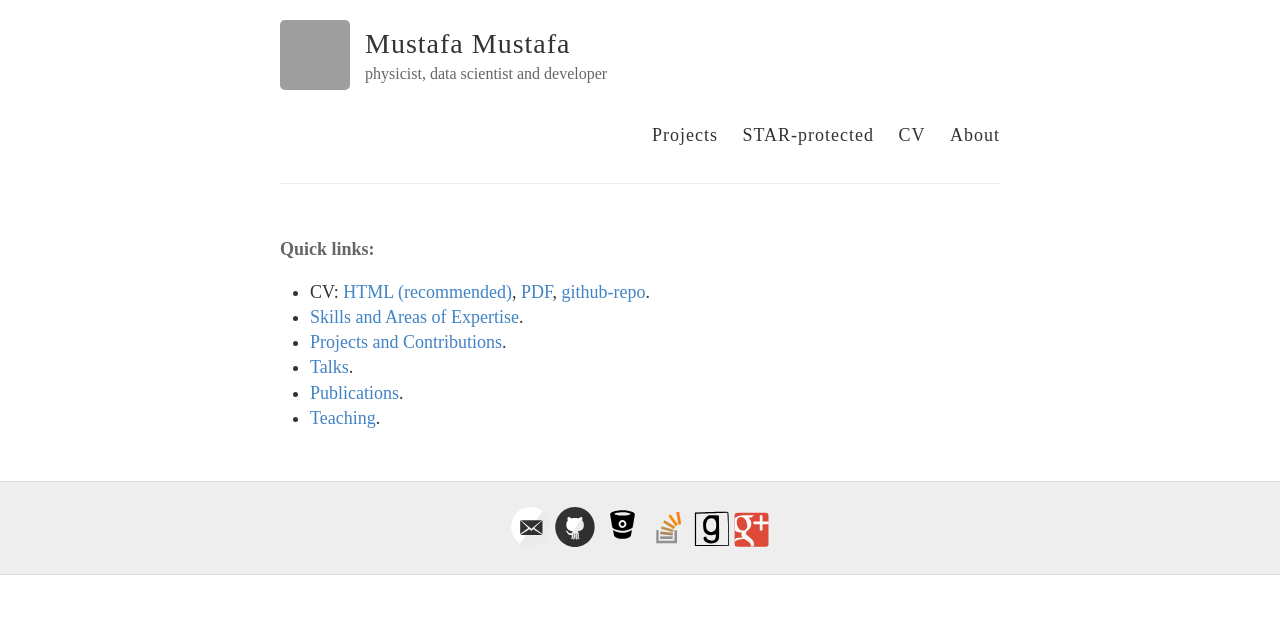
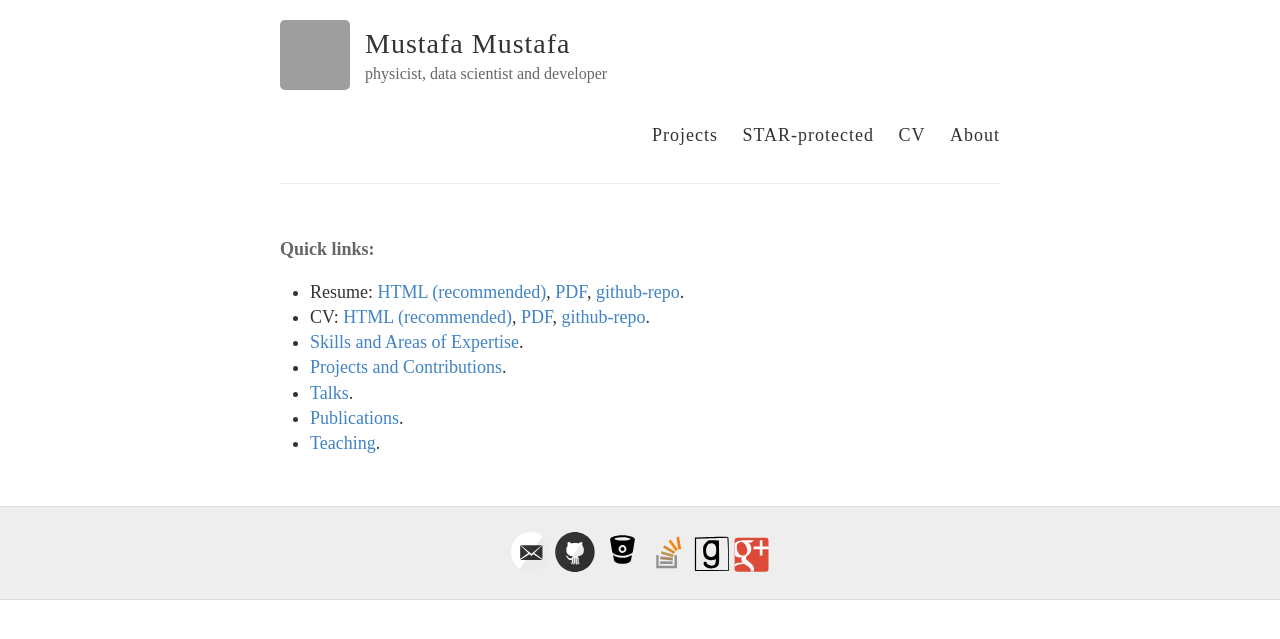
Before and after one commit to MustafaMustafa/MustafaMustafa.github.io, a Jekyll site: the page built from resume/index.md, in a window 1280 px wide. Shown: the top 639 px of the page. Built offline with Jekyll 4.4.1, drawn with Linux system fonts in a browser that asks for light colours; grey boxes are pictures that could not be loaded.

Commit message:
add link to resume

```diff
--- a/resume/index.md
+++ b/resume/index.md
@@ -9,6 +9,7 @@ permalink: /resume/
 <!-- Resume: [HTML (recommended)](), [PDF]()   -->
 
 ####Quick links:
+* Resume: [HTML (recommended)](resume.html), [PDF](mustafa_mustafa_resume.pdf), [github-repo](https://github.com/MustafaMustafa/curriculum_vitae).
 * CV: [HTML (recommended)](cv.html), [PDF](mustafa_mustafa_cv.pdf), [github-repo](https://github.com/MustafaMustafa/curriculum_vitae).
 * [Skills and Areas of Expertise](cv.html#skills-and-areas-of-expertise).
 * [Projects and Contributions](cv.html#projects-and-contributions).
```
